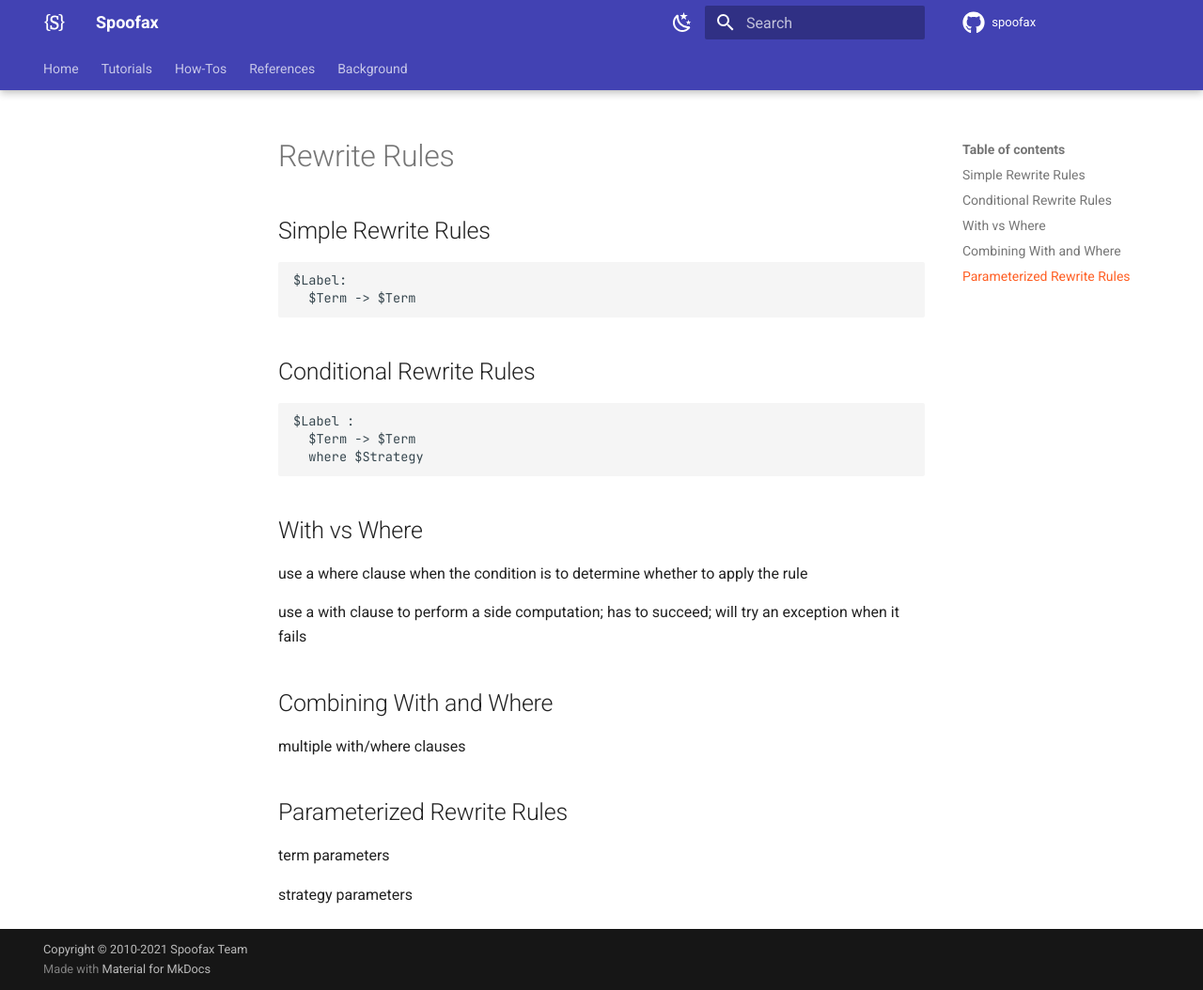
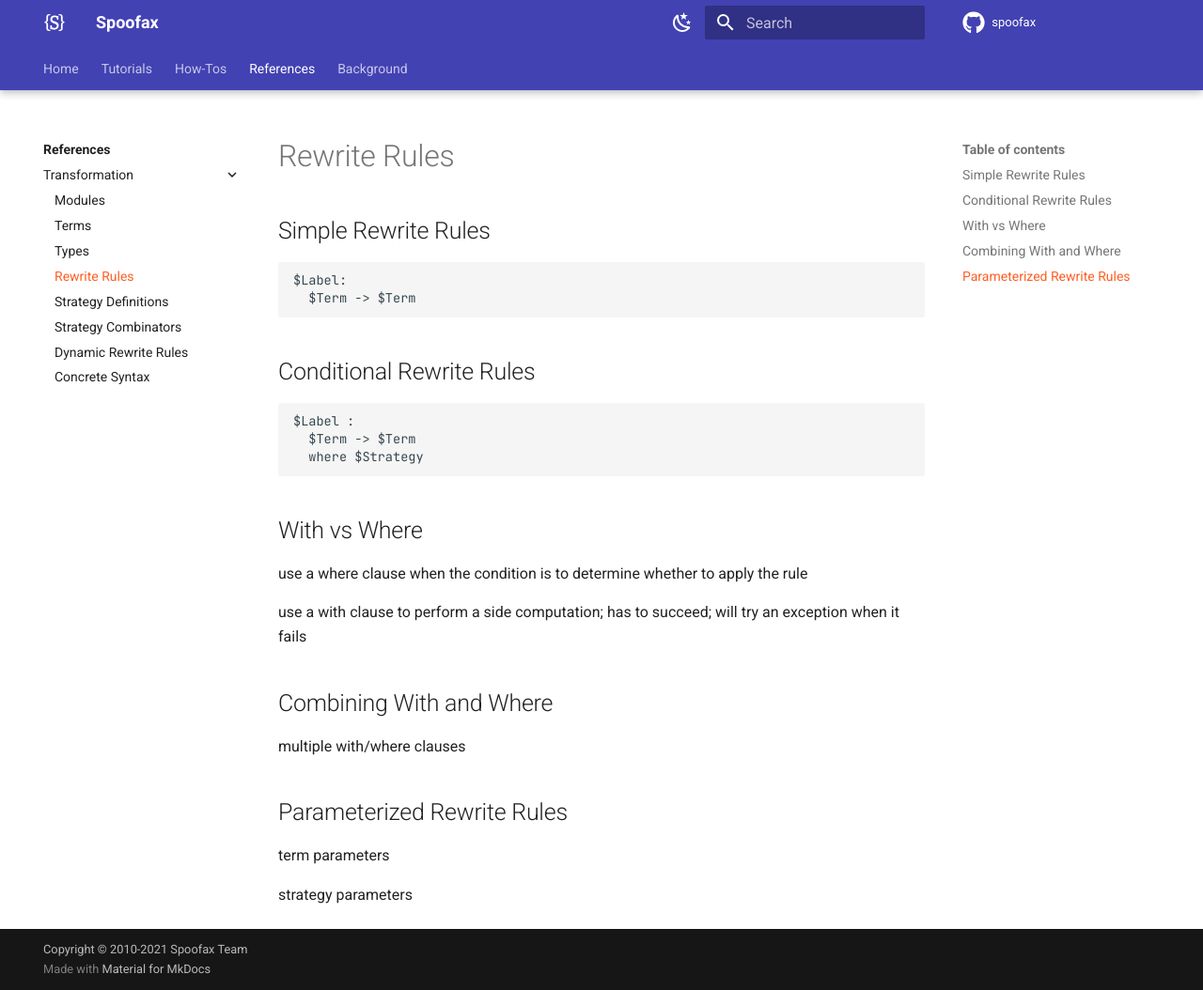
Before and after one commit to pdmosses/metaborg.github.io, an MkDocs documentation site: the page built from docs/references/stratego/rewrite-rules.md, in a window 1280 px wide and 1054 px high. Shown: the whole window at 94% size. Built offline with MkDocs 1.6.1 and Material for MkDocs 9.7.7, drawn with Linux system fonts in a browser that asks for light colours; comment, search, counter and statistics services are not loaded.

Commit message:
add stratego files to the index

```diff
--- a/mkdocs.yml
+++ b/mkdocs.yml
@@ -23,9 +23,21 @@ nav:
     - howtos/install-from-source.md
   - References:
     - references/index.md
+    - Transformation:
+      - references/stratego/index.md
+      - references/stratego/modules.md
+      - references/stratego/terms.md
+      - references/stratego/types.md
+      - references/stratego/rewrite-rules.md
+      - references/stratego/strategies.md
+      - references/stratego/strategy-combinators.md
+      - references/stratego/dynamic-rules.md
+      - references/stratego/concrete-syntax.md
   - Background:
     - background/index.md
     - background/documentation.md
+    - Bibliography:
+      - background/bibliography/stratego.md
 
 theme:
   name: material
```
